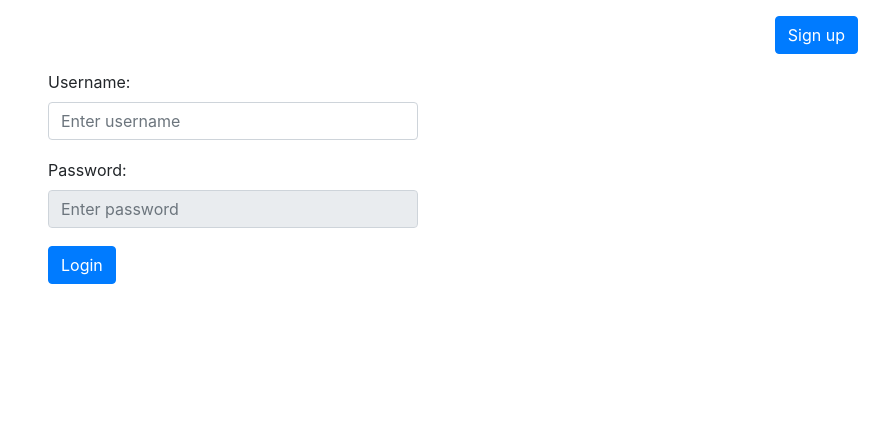
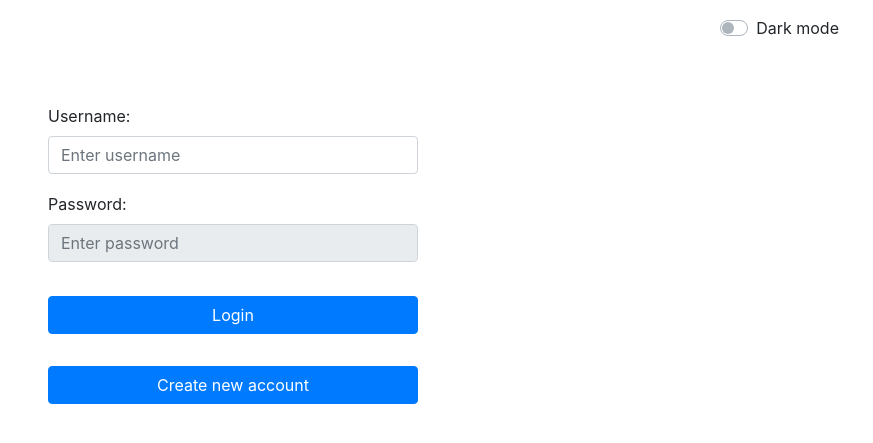
Before and after one commit to vidyona/login-system, a PHP site: page /login.html in a window 1280 px wide. Shown: the top 443 px of the page, without its empty margins (407-1280 px from the left). Run offline with PHP 8.4, Linux system fonts and the light colour scheme.

Commit message:
feature update
added:
dark mode
user id dropdown
last updated information

```diff
--- a/js/main.js
+++ b/js/main.js
@@ -7,3 +7,19 @@ function extractJSON(s){
 
     return response;
 }
+
+$(() => {
+    const darkModeSwitch = $("#darkMode")[0];
+
+    darkModeSwitch.checked = JSON.parse(localStorage.darkMode);
+
+    darkModeHandler(darkModeSwitch);
+    $("#darkMode").change(() => darkModeHandler(darkModeSwitch));
+});
+
+function darkModeHandler(darkModeSwitch){
+    if(darkModeSwitch.checked) $("body").addClass("darkMode");
+    else $("body").removeClass("darkMode");
+
+    localStorage.darkMode = darkModeSwitch.checked;
+}
--- a/js/signup.js
+++ b/js/signup.js
@@ -3,7 +3,7 @@ $(function(){
 
 	$(".signUpButton").click(signup);
 
-	$(".loginb").click(() => location.href = "index.html");
+	$(".loginb").click(() => location.href = "login.html");
 
 	$(".username > input").on("input", typing);
 
--- a/js/userdata.js
+++ b/js/userdata.js
@@ -24,14 +24,16 @@ function saveData(){
 }
 
 function userdata(response){
+	$("#userId").text(response.userId);
 	$(".name").val(response.name);
 	$(".dob").val(response.dob);
 	$(".country").val(response.country);
 	$(".favcolor").val(response.favcolor);
+	$("#lastUpdated").text("Last updated: " + response.lastUpdated);
 }
 
 function responseHandler(data, status){
-	console.log(data, status);
+	console.log("data: " + data + "\n" + status);
 
 	try {
 		var response = extractJSON(data);
@@ -39,8 +41,6 @@ function responseHandler(data, status){
 		if(typeof response == "object"){
 			switch(response.loginStatus){
 				case "logged in": userdata(response);
-				break;
-				case "dataUpdated": console.log("dataUpdated");
 				break;
 				case "not logged in": location.href = "index.php";
 				break;
--- a/login.html
+++ b/login.html
@@ -16,11 +16,14 @@
     <link rel="stylesheet" href="main.css"/>
 </head>
 <body>
-    <div class="container-fluid py-3 clearfix">
-        <button class="signupb btn btn-primary float-right">Sign up</button>
-    </div>
+    <header class="container-fluid py-3 px-4 clearfix">
+        <div class="custom-control custom-switch float-right">
+            <input type="checkbox" class="custom-control-input" id="darkMode">
+            <label class="custom-control-label" for="darkMode">Dark mode</label>
+        </div>
+    </header>
 
-    <div class="container login">
+    <div class="container login mt-5">
         <div class="username form-group">
             <label for="username">Username: </label>
             <input class="form-control" id="username" autocomplete="off" placeholder="Enter username"/>
@@ -33,8 +36,12 @@
             <div class="form-alert alert text-danger"></div>
         </div>
 
-        <div class="form-group">
-            <button class="loginButton btn btn-primary">Login</button>
+        <div class="form-group pt-3">
+            <button class="loginButton btn btn-primary btn-block">Login</button>
+        </div>
+
+        <div class="form-group pt-3">
+            <button class="signupb btn btn-primary btn-block">Create new account</button>
         </div>
     </div>
 
--- a/main.css
+++ b/main.css
@@ -1,3 +1,7 @@
+header > *{
+    margin-right: 10px;
+}
+
 .login, .signup{
     max-width: 400px;
 }
@@ -10,3 +14,15 @@
     padding: 0;
     margin: 0;
 }
+
+.darkMode{
+    background-color: #1c1c1c;
+}
+
+.darkMode div, .darkMode button, .darkMode button:hover{
+    color: aliceblue;
+}
+
+.darkMode .dropdown-item{
+    color: black;
+}
--- a/php/login.php
+++ b/php/login.php
@@ -38,7 +38,7 @@ if($token = generateToken($conn)){
 	$sql = "insert into rememberedLogin(userid, token) values('$user', '$token')";
 	$conn->query($sql);
 
-	setcookie("token", $token, time() + 3600, "/", false, false);
+	setcookie("token", $token, time() + 3600, "/", "", true, true);
 }else{
 	echo '{"loginStatus":"token exists"}';
 }
--- a/php/signup.php
+++ b/php/signup.php
@@ -38,7 +38,7 @@ if($token = generateToken($conn)){
 		die("Error storing token: " . $conn->error);
 	}
 
-	setcookie("token", $token, time() + 43200, "/");
+	setcookie("token", $token, time() + 3600, "/", "", true, true);
 }
 
 $conn->close();
--- a/php/utility.php
+++ b/php/utility.php
@@ -52,19 +52,22 @@ function setupDB($conn){
 }
 
 function getuserdata($conn, $s_user){
-	$sql = "SELECT name, dob, country, favcolor FROM userdata WHERE userid LIKE '$s_user'";
+	$sql = "SELECT userid, name, dob, country, favcolor, last_updated FROM userdata WHERE userid LIKE '$s_user'";
 	$result = $conn->query($sql);
 
 	if($result && $result->num_rows > 0 && $row = $result->fetch_assoc()){
+        $userId = $row["userid"];
 		$name = $row["name"];
 		$dob = $row["dob"];
 		$country = $row["country"];
 		$favcolor = $row["favcolor"];
+        $lastUpdated = $row["last_updated"];
 	} else {
         return false;
     }
 
-	return '{"loginStatus":"logged in", "name": "'.$name.'", "dob": "'.$dob.'", "country": "'.$country.'", "favcolor": "'.$favcolor.'"}';
+	return '{"loginStatus":"logged in", "userId": "'.$userId.'", "name": "'.$name.'", "dob": "'.$dob.'", "country": "'
+        .$country.'", "favcolor": "'.$favcolor.'", "lastUpdated": "'. $lastUpdated .'"}';
 }
 
 function generateToken($conn){
```
Also changed, not shown: signup.html (+11 -4 lines), userdata.html (+16 -4 lines).
